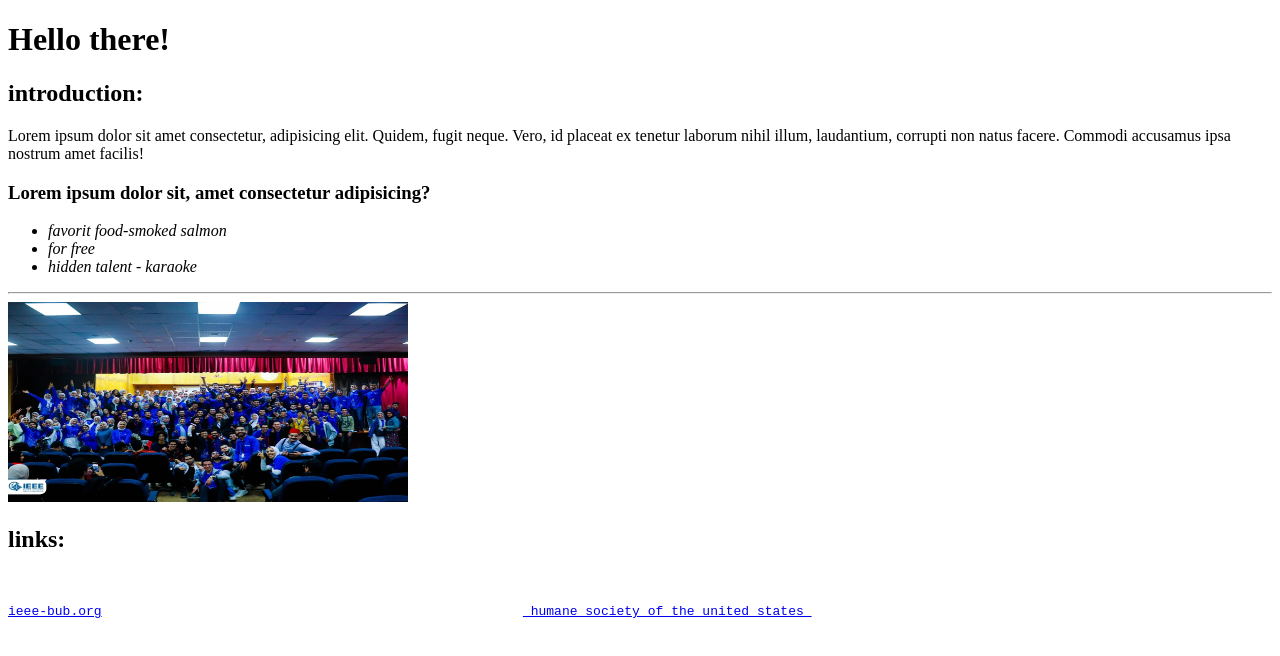
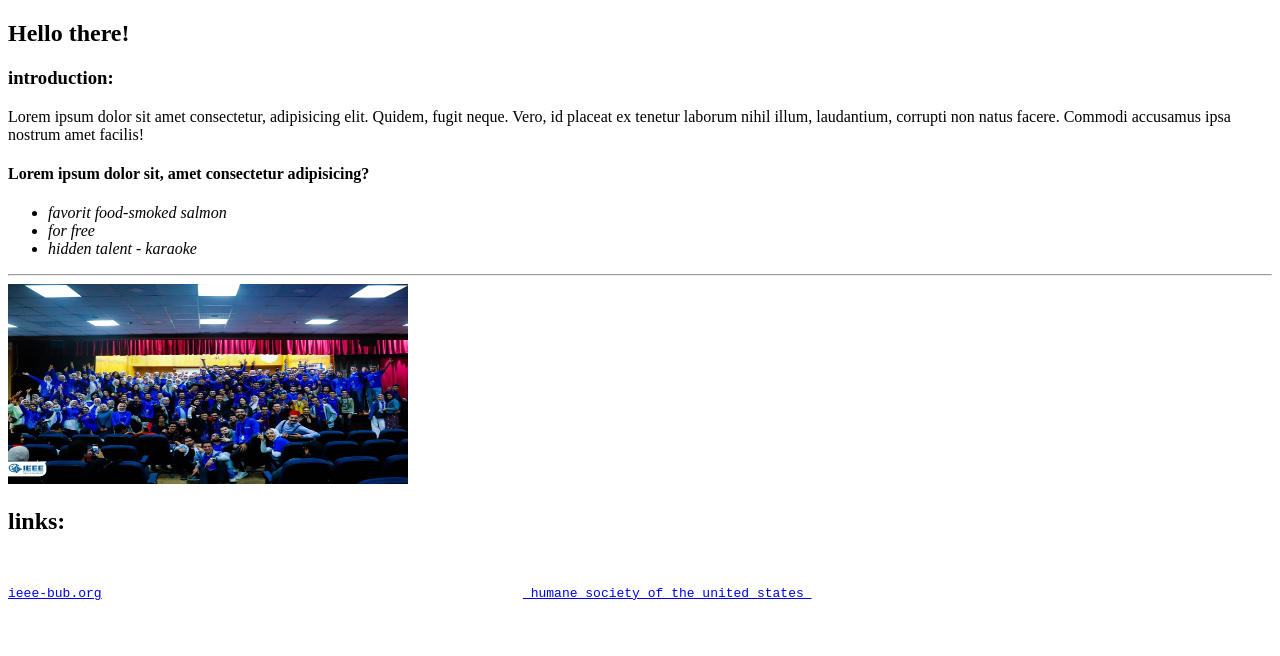
Before and after one commit to Yehia-912/IEEE_TASKS, a plain HTML site: page index.html in a window 1280 px wide. Drawn offline with Linux system fonts and the light colour scheme.

Commit message:
Update index.html

```diff
--- a/index.html
+++ b/index.html
@@ -7,10 +7,10 @@
     <title>SESSION ONE</title>
 </head>
 <body>
-    <h1>Hello there!</h1>
-    <h2>introduction:</h2>
+    <h2>Hello there!</h2>
+    <h3>introduction:</h3>
     <p>Lorem ipsum dolor sit amet consectetur, adipisicing elit. Quidem, fugit neque. Vero, id placeat ex tenetur laborum nihil illum, laudantium, corrupti non natus facere. Commodi accusamus ipsa nostrum amet facilis!</p>
-    <h3>Lorem ipsum dolor sit, amet consectetur adipisicing?</h3>
+    <h4>Lorem ipsum dolor sit, amet consectetur adipisicing?</h4>
     <ul>
         <li><i>favorit food-smoked salmon</i></li>
         <li><i>for free</i></li>
```
